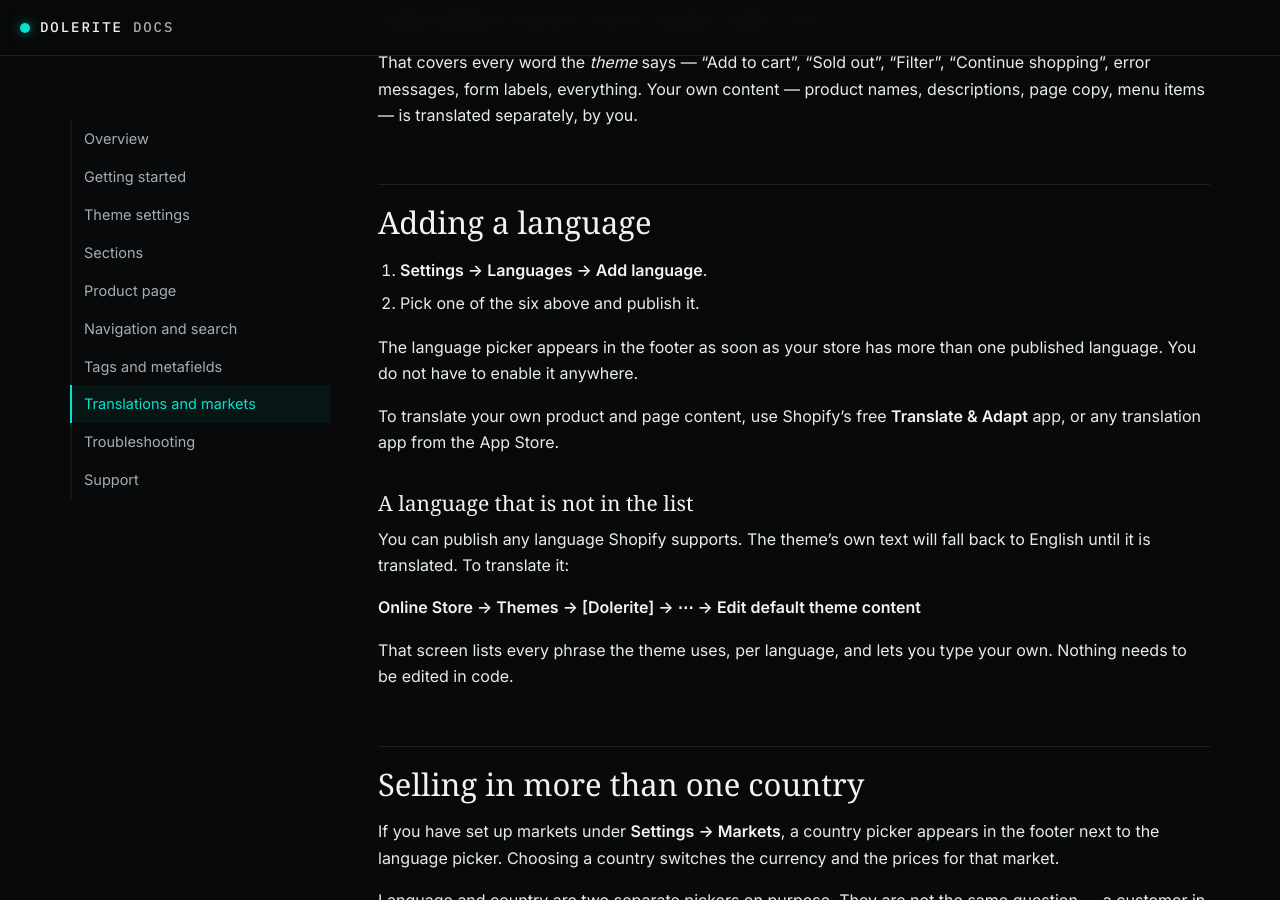
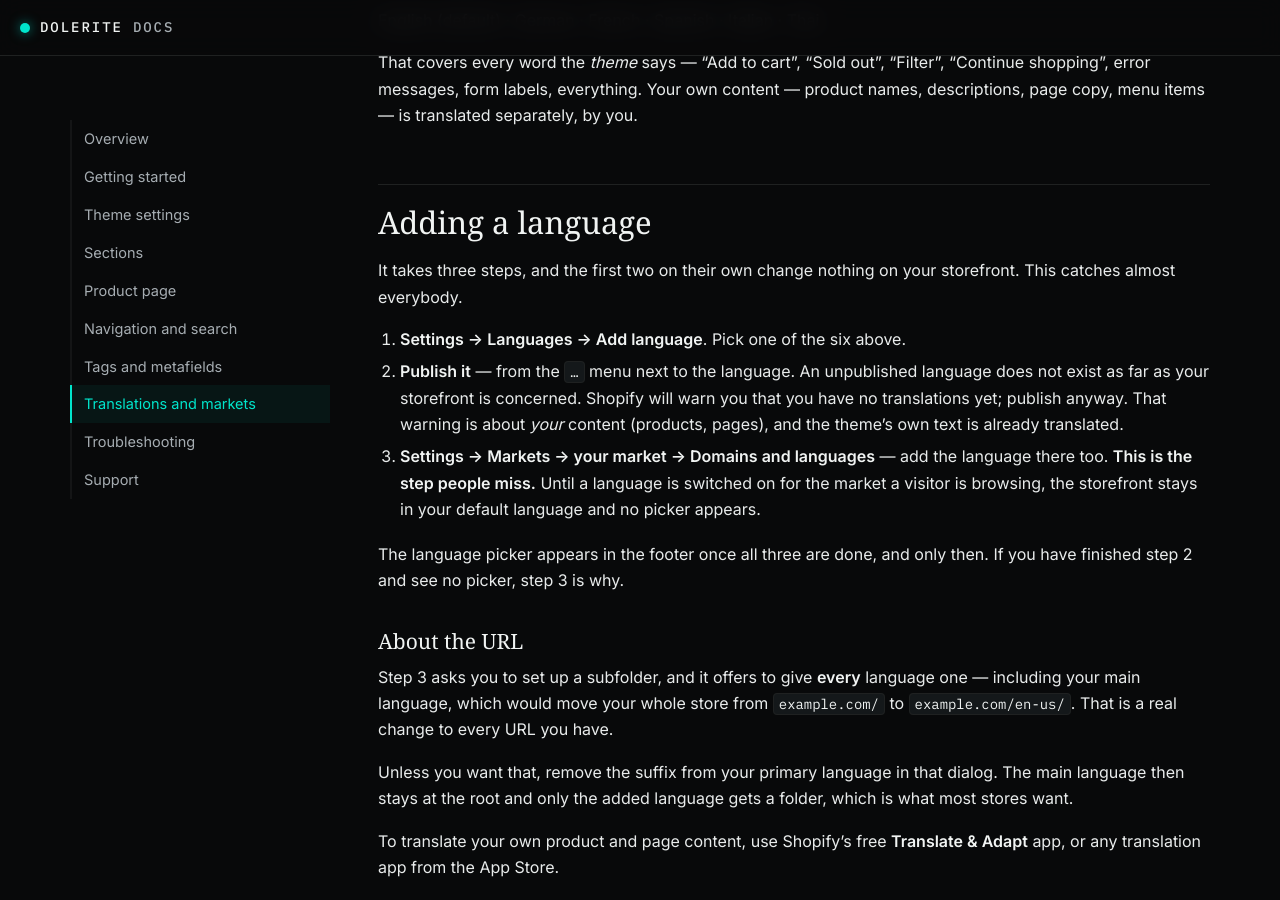
Before and after one commit to blackoarstudio/dolerite-docs, a Jekyll site: the page built from translations-and-markets.md, in a window 1280 px wide and 900 px high, scrolled down 313 px. Built offline with Jekyll 4.4.1, drawn with Linux system fonts in a browser that asks for light colours; some web fonts are replaced.

Commit message:
Publishing a language is not enough, and the manual said it was
Three steps make a second language appear, not two. Add it, publish it,
and switch it on for the market the visitor is browsing. The page stopped
after the second and claimed the picker would appear — it does not, and
the storefront stays monolingual with no error anywhere to explain why.

Found by following our own instructions against a real store and getting
the documented result wrong.

Also warns about the URL: the market dialog offers a subfolder for every
language including the primary one, which quietly moves an entire store
from / to /en-us/. That is worth one sentence before someone accepts the
default.

Co-Authored-By: Claude Opus 5 <noreply@anthropic.com>

```diff
--- a/translations-and-markets.md
+++ b/translations-and-markets.md
@@ -16,11 +16,31 @@ product names, descriptions, page copy, menu items — is translated separately,
 
 ## Adding a language
 
-1. **Settings → Languages → Add language**.
-2. Pick one of the six above and publish it.
+It takes three steps, and the first two on their own change nothing on your
+storefront. This catches almost everybody.
 
-The language picker appears in the footer as soon as your store has more than one
-published language. You do not have to enable it anywhere.
+1. **Settings → Languages → Add language**. Pick one of the six above.
+2. **Publish it** — from the `…` menu next to the language. An unpublished language
+   does not exist as far as your storefront is concerned. Shopify will warn you that
+   you have no translations yet; publish anyway. That warning is about *your* content
+   (products, pages), and the theme's own text is already translated.
+3. **Settings → Markets → your market → Domains and languages** — add the language
+   there too. **This is the step people miss.** Until a language is switched on for
+   the market a visitor is browsing, the storefront stays in your default language
+   and no picker appears.
+
+The language picker appears in the footer once all three are done, and only then.
+If you have finished step 2 and see no picker, step 3 is why.
+
+### About the URL
+
+Step 3 asks you to set up a subfolder, and it offers to give **every** language one —
+including your main language, which would move your whole store from `example.com/`
+to `example.com/en-us/`. That is a real change to every URL you have.
+
+Unless you want that, remove the suffix from your primary language in that dialog.
+The main language then stays at the root and only the added language gets a folder,
+which is what most stores want.
 
 To translate your own product and page content, use Shopify's free **Translate &
 Adapt** app, or any translation app from the App Store.
```
